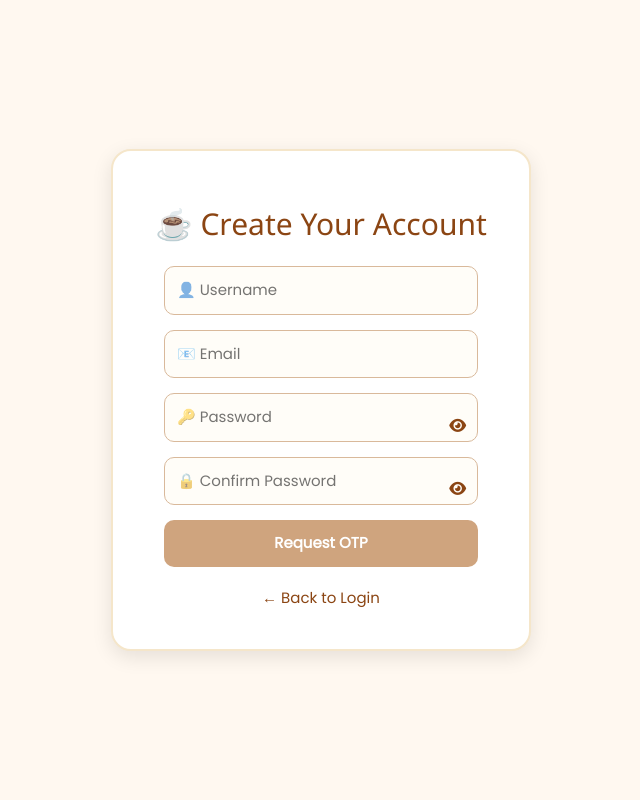
After one commit to odake9/projectLucky, a PHP site: page /register_otp.php in a window 1280 px wide. The commit adds this page. Shown: the whole page, without its empty margins (319-959 px from the left). Run offline with PHP 8.4, Linux system fonts and the light colour scheme; some libraries are stand-ins or nearby versions.

Commit message:
ADD REGISTER OTP FUNCTION

```diff
--- a/login.html
+++ b/login.html
@@ -163,7 +163,7 @@
     </form>
 
     <div class="links">
-      <a href="register.html">✨ Create an Account</a>
+      <a href="register_otp.php">✨ Create an Account</a>
       <a href="forgot_password.php">❓ Forgot Password?</a>
       <a href="home.html">🏠 Back to Home</a>
     </div>
--- /dev/null
+++ b/register_otp.php
@@ -0,0 +1,282 @@
+<?php
+session_start();
+use PHPMailer\PHPMailer\PHPMailer;
+use PHPMailer\PHPMailer\Exception;
+
+require 'phpmailer/Exception.php';
+require 'phpmailer/PHPMailer.php';
+require 'phpmailer/SMTP.php';
+
+// Database connection
+$servername = "localhost";
+$username = "root";
+$password = "";
+$dbname = "milk_tea_shop";
+$conn = new mysqli($servername, $username, $password, $dbname);
+if ($conn->connect_error) die("Connection failed: " . $conn->connect_error);
+
+$message = "";
+
+/* ------------------------
+   STEP 1: REQUEST OTP
+------------------------ */
+if (isset($_POST['request_otp'])) {
+  $name = $_POST['name'];
+  $email = $_POST['email'];
+  $pass = $_POST['password'];
+  $confirm_pass = $_POST['confirm_password'];
+
+  if ($pass !== $confirm_pass) {
+    $message = "❌ Passwords do not match!";
+  } elseif ($pass !== "admin@2005" && $pass !== "staff@2005") {
+    $message = "⚠️ Invalid password! Only authorized staff or admin can register.";
+  } else {
+    $otp = rand(100000, 999999);
+    $_SESSION['otp'] = $otp;
+    $_SESSION['email'] = $email;
+    $_SESSION['name'] = $name;
+    $_SESSION['password'] = $pass;
+    $_SESSION['otp_time'] = time();
+
+    // Setup PHPMailer
+    $mail = new PHPMailer(true);
+    try {
+      $mail->isSMTP();
+      $mail->Host = 'smtp.gmail.com';
+      $mail->SMTPAuth = true;
+      $mail->Username = 'luckymilktea88@gmail.com';
+      $mail->Password = 'ncim dacq nqsi gaka'; // App Password
+      $mail->SMTPSecure = PHPMailer::ENCRYPTION_STARTTLS;
+      $mail->Port = 587;
+
+      $mail->setFrom('luckymilktea88@gmail.com', 'Lucky Milk Tea');
+      $mail->addAddress($email, $name);
+
+      $mail->isHTML(true);
+      $mail->Subject = '🍵 Lucky Milk Tea - OTP Verification';
+      $mail->Body = "
+        <div style='font-family:Poppins,sans-serif;background:#fff8f0;padding:20px;color:#5c3b28;'>
+          <h2>🍵 Lucky Milk Tea Verification</h2>
+          <p>Hello <b>$name</b>,</p>
+          <p>Your One-Time Password (OTP) is:</p>
+          <h1 style='color:#b68c5a;'>$otp</h1>
+          <p>This OTP expires in <b>5 minutes</b>. Please do not share it with anyone.</p>
+        </div>
+      ";
+
+      $mail->send();
+      $message = "✅ OTP sent to $email. Please check your inbox.";
+    } catch (Exception $e) {
+      $message = "❌ OTP could not be sent. Mailer Error: {$mail->ErrorInfo}";
+    }
+  }
+}
+
+/* ------------------------
+   STEP 2: CANCEL EMAIL
+------------------------ */
+if (isset($_POST['cancel_email'])) {
+  session_unset();
+  $message = "Email cancelled. You can enter a new one.";
+}
+
+/* ------------------------
+   STEP 3: VERIFY OTP
+------------------------ */
+if (isset($_POST['verify_otp'])) {
+  $entered_otp = $_POST['otp'];
+
+  if (!isset($_SESSION['otp']) || !isset($_SESSION['otp_time'])) {
+    $message = "❌ No OTP found. Please request again.";
+  } elseif (time() - $_SESSION['otp_time'] > 300) {
+    $message = "❌ OTP expired. Please request again.";
+    session_unset();
+  } elseif ($entered_otp == $_SESSION['otp']) {
+    $name = $_SESSION['name'];
+    $email = $_SESSION['email'];
+    $raw_pass = $_SESSION['password'];
+    $hashed_pass = password_hash($raw_pass, PASSWORD_DEFAULT);
+
+    // 🔹 Role assignment restricted to admin/staff only
+    if ($raw_pass === "admin@2005") {
+      $role = "Admin";
+    } elseif ($raw_pass === "staff@2005") {
+      $role = "Staff";
+    } else {
+      $message = "⚠️ Invalid password detected. Registration denied.";
+      session_unset();
+      $conn->close();
+      goto end;
+    }
+
+    $sql = "INSERT INTO users (name, email, password, role) VALUES ('$name', '$email', '$hashed_pass', '$role')";
+    if ($conn->query($sql) === TRUE) {
+      echo "
+      <!DOCTYPE html>
+      <html lang='en'>
+      <head>
+        <meta charset='UTF-8'>
+        <meta http-equiv='refresh' content='3;url=login.html'>
+        <title>Registration Successful</title>
+        <style>
+          body {
+            font-family: 'Poppins', sans-serif;
+            background: linear-gradient(135deg, #ffecd2, #fcb69f);
+            display: flex;
+            justify-content: center;
+            align-items: center;
+            height: 100vh;
+            margin: 0;
+          }
+          .success-box {
+            background: #fff;
+            padding: 40px;
+            border-radius: 20px;
+            text-align: center;
+            box-shadow: 0 6px 20px rgba(0,0,0,0.15);
+            animation: fadeIn 0.8s ease-in-out;
+          }
+          h2 { color: #4CAF50; margin-bottom: 15px; }
+          p { color: #333; }
+          @keyframes fadeIn {
+            from { opacity: 0; transform: translateY(-20px); }
+            to { opacity: 1; transform: translateY(0); }
+          }
+        </style>
+      </head>
+      <body>
+        <div class='success-box'>
+          <h2>🎉 Register Successfully!</h2>
+          <p>Your <b>$role</b> account has been created.</p>
+          <p>Redirecting to login page...</p>
+        </div>
+      </body>
+      </html>";
+      session_unset();
+      exit();
+    } else {
+      $message = "❌ Database error: " . $conn->error;
+    }
+  } else {
+    $message = "❌ Invalid OTP. Please try again.";
+  }
+}
+
+end:
+?>
+<!DOCTYPE html>
+<html lang="en">
+<head>
+  <title>Register - Lucky Milk Tea</title>
+  <meta charset="UTF-8">
+  <meta name="viewport" content="width=device-width, initial-scale=1">
+  <link rel="stylesheet" href="https://www.w3schools.com/w3css/4/w3.css">
+  <link rel="stylesheet" href="https://fonts.googleapis.com/css?family=Poppins">
+  <link rel="stylesheet" href="https://cdnjs.cloudflare.com/ajax/libs/font-awesome/6.4.0/css/all.min.css">
+
+  <style>
+    body {
+      font-family: 'Poppins', sans-serif;
+      background-color: #fff8f0;
+      display: flex;
+      justify-content: center;
+      align-items: center;
+      min-height: 100vh;
+      margin: 0;
+    }
+    .register-box {
+      background: #ffffff;
+      padding: 40px 35px;
+      border-radius: 20px;
+      width: 100%;
+      max-width: 420px;
+      text-align: center;
+      box-shadow: 0 6px 20px rgba(0,0,0,0.1);
+      border: 2px solid #f5e6ca;
+    }
+    .register-box h2 { color: #8b4513; margin-bottom: 20px; }
+    input[type="text"], input[type="email"], input[type="password"] {
+      width: 100%; padding: 12px; margin-bottom: 15px;
+      border-radius: 10px; border: 1px solid #d9b99b;
+      background: #fffdf8; font-size: 15px;
+    }
+    .password-field { position: relative; }
+    .toggle-password {
+      position: absolute; top: 50%; right: 12px;
+      transform: translateY(-50%);
+      cursor: pointer; color: #8b4513;
+    }
+    button {
+      width: 100%; padding: 12px; border: none;
+      border-radius: 10px; background-color: #cfa47e;
+      color: #fff; font-weight: bold; cursor: pointer;
+      transition: 0.3s;
+    }
+    button:hover { background-color: #b68c68; }
+    .cancel-btn { background-color: #f1d3a8; color: #5c3b28; }
+    .cancel-btn:hover { background-color: #e4b874; }
+    .message { color: #8b4513; margin-bottom: 15px; font-size: 14px; }
+  </style>
+</head>
+<body>
+
+  <div class="register-box w3-animate-top">
+    <h2>☕ Create Your Account</h2>
+    <?php if ($message) echo "<p class='message'>$message</p>"; ?>
+
+    <!-- Step 1: Email + Password + Request OTP -->
+    <form method="POST" class="w3-container">
+      <input type="text" name="name" placeholder="👤 Username"
+             value="<?php echo isset($_SESSION['name']) ? $_SESSION['name'] : ''; ?>"
+             <?php echo isset($_SESSION['email']) ? 'readonly' : ''; ?> required>
+
+      <input type="email" id="email" name="email" placeholder="📧 Email"
+             value="<?php echo isset($_SESSION['email']) ? $_SESSION['email'] : ''; ?>"
+             <?php echo isset($_SESSION['email']) ? 'readonly' : ''; ?> required>
+
+      <?php if (!isset($_SESSION['email'])): ?>
+        <div class="password-field">
+          <input type="password" name="password" id="password" placeholder="🔑 Password" required>
+          <i class="fa fa-eye toggle-password" onclick="togglePassword('password', this)"></i>
+        </div>
+        <div class="password-field">
+          <input type="password" name="confirm_password" id="confirm_password" placeholder="🔒 Confirm Password" required>
+          <i class="fa fa-eye toggle-password" onclick="togglePassword('confirm_password', this)"></i>
+        </div>
+        <button type="submit" name="request_otp">Request OTP</button>
+      <?php else: ?>
+        <button type="submit" name="cancel_email" class="cancel-btn">Cancel</button>
+      <?php endif; ?>
+    </form>
+
+    <?php if (isset($_SESSION['email'])): ?>
+    <hr>
+    <!-- Step 2: Verify OTP -->
+    <form method="POST" class="w3-container">
+      <input type="text" name="otp" placeholder="🔢 Enter OTP" maxlength="6" required>
+      <button type="submit" name="verify_otp">Verify OTP</button>
+    </form>
+    <?php endif; ?>
+
+    <div style="margin-top:20px;">
+      <a href="login.html" style="color:#8b4513;text-decoration:none;">← Back to Login</a>
+    </div>
+  </div>
+
+  <script>
+    function togglePassword(id, icon) {
+      const input = document.getElementById(id);
+      if (input.type === "password") {
+        input.type = "text";
+        icon.classList.remove("fa-eye");
+        icon.classList.add("fa-eye-slash");
+      } else {
+        input.type = "password";
+        icon.classList.remove("fa-eye-slash");
+        icon.classList.add("fa-eye");
+      }
+    }
+  </script>
+
+</body>
+</html>
```
Also changed, not shown: register.html (+69 -14 lines), register.php (+68 -30 lines).
